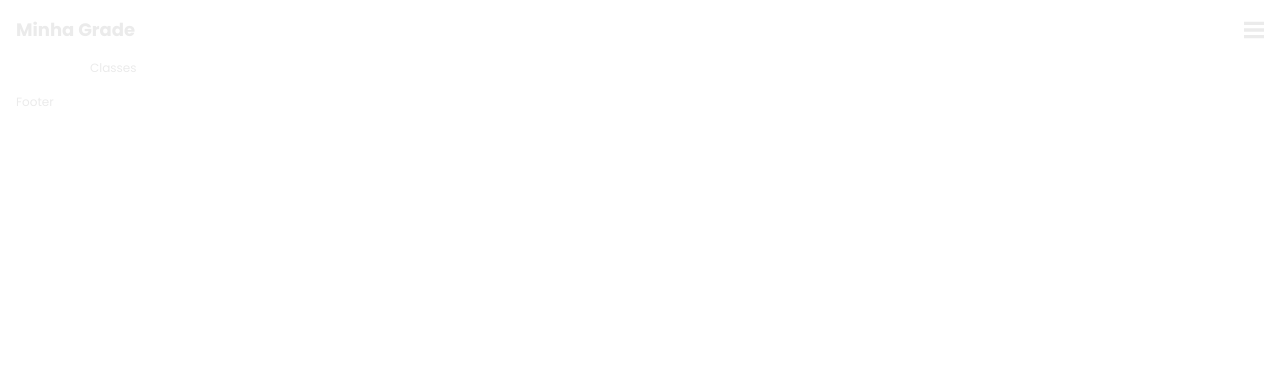
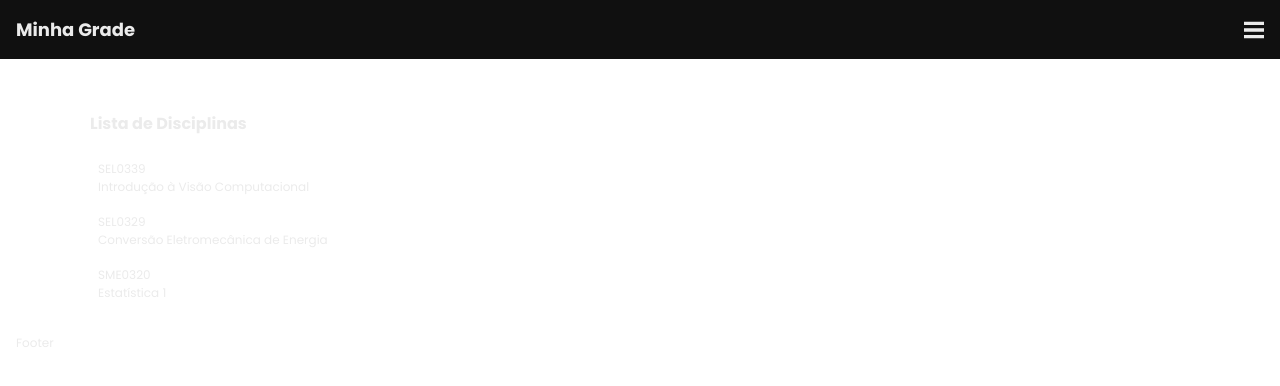
Before and after one commit to felipepimentab/minha-grade, a Nuxt app: page /classes in a window 1280 px wide. Shown: the top 386 px of the page. Built offline with nearby package versions, Linux system fonts and the light colour scheme.

Commit message:
feat(app): new components

```diff
--- a/components/BaseSvg.vue
+++ b/components/BaseSvg.vue
@@ -22,6 +22,7 @@
 const Menu = () => import('@/components/svg/Menu.vue');
 const Options = () => import('@/components/svg/Options.vue');
 const Share = () => import('@/components/svg/Share.vue');
+const Adicionar = () => import('@/components/svg/Adicionar.vue');
 
 export default {
   name: 'SvgBase',
@@ -30,6 +31,7 @@ export default {
     Menu,
     Options,
     Share,
+    Adicionar,
   },
   props: {
     icon: {
@@ -72,6 +74,8 @@ export default {
           return this.defaultData('24', '24');
         case 'Share':
           return this.defaultData('24', '24');
+        case 'Adicionar':
+          return this.defaultData('24', '24');
         default:
           return this.defaultData('200');
       }
--- a/components/Details.vue
+++ b/components/Details.vue
@@ -86,8 +86,14 @@
 </template>
 
 <script>
+import {mapState} from 'vuex'
 export default {
   computed: {
+    ...mapState([
+      'classes/placeholderData',
+      'classes/selectedClass'
+    ]),
+
     listOfClasses() {
       // return this.$store.state.classes.classList;
       return this.$store.state.classes.placeholderData;
--- a/components/Header.vue
+++ b/components/Header.vue
@@ -1,24 +1,69 @@
 <template>
-  <header class="header">
-    <NuxtLink to="/" class="title">Minha Grade</NuxtLink>
-    <div class="sandwich-menu" @click="toggleMenu()">
-      <div class="sandwich-menu__icon">
+  <nav class="header">
+    <NuxtLink to="/" class="header__title">
+      Minha Grade
+    </NuxtLink>
+    <button
+      class="header__button"
+      @click="toggleMenu()"
+    >
       <BaseSvg
+        class="header__button__icon"
         name="Menu"
         width="20px"
         height="20px"
       />
-      </div>
-      <div class="side-menu" :class="{'side-menu--active' : menuIsOpen}">
-        <div class="side-menu__links">
-          <NuxtLink to="/about" class="side-menu__item">Sobre</NuxtLink>
-          <NuxtLink to="/classes" class="side-menu__item">Disciplinas</NuxtLink>
-          <NuxtLink to="/login" class="side-menu__item">Login</NuxtLink>
-        </div>
-      <p>Opções</p>
-      </div>
-    </div>
-  </header>
+    </button>
+    <ul
+      class="header__menu"
+      :class="{'header__menu--active': menuIsOpen}"
+    >
+      <li class="header__menu__item">
+        <NuxtLink
+          to="/classes"
+          class="header__menu__item__link"
+          @click="toggleMenu()"
+        >
+          Disciplinas
+        </NuxtLink>
+      </li>
+      <li class="header__menu__item">
+        <NuxtLink
+          to="/classes/add"
+          class="header__menu__item__link"
+          @click="toggleMenu()"
+        >
+          Adicionar
+        </NuxtLink>
+      </li>
+      <li class="header__menu__item">
+        <NuxtLink
+          to="/about"
+          class="header__menu__item__link"
+          @click="toggleMenu()"
+        >
+          Sobre
+        </NuxtLink>
+      </li>
+      <li class="header__menu__item">
+        <NuxtLink
+          to="/login"
+          class="header__menu__item__link"
+          @click="toggleMenu()"
+        >
+          Login
+        </NuxtLink>
+      </li>
+      <li class="header__menu__item">
+        <button
+          class="header__menu__item__link"
+          @click="toggleDarkMode()"
+        >
+          Modo noturno
+        </button>
+      </li>
+    </ul>
+  </nav>
 </template>
 
 <script>
@@ -31,12 +76,6 @@ export default {
     }
   },
 
-  created() {
-    console.log('----------------------')
-    console.log('color mode value:', this.$colorMode.value);
-    console.log('----------------------')
-  },
-
   methods: {
     toggleMenu() {
       this.menuIsOpen = !this.menuIsOpen;
@@ -46,63 +85,46 @@ export default {
 </script>
 
 <style lang="scss" scoped>
-.dark-mode {
-  .side-menu {
-    background: rgba($color: $background-dark, $alpha: 0.7);
-  }
-}
-
 .header {
   width: 100%;
+  z-index: 9999;
+  position: sticky;
+  top: 0;
+  padding: 1rem;
+  margin-bottom: 0.2rem;
   display: flex;
   align-items: center;
-  position: sticky;
-  top: 0;
   justify-content: space-between;
-  padding: 1rem;
-  background-color: rgba($color: #fff, $alpha: 0);
+  background-color: $background-dark;
 
-  .title {
+  &__title {
     font-size: $text-lg;
     font-weight: bold;
     color: $text-main-dark;
     text-decoration: none;
   }
 
-  .sandwich-menu {
-    &__icon{
+  &__button{
+    &__icon {
       fill: $text-main-dark;
     }
-
-    .side-menu {
-      position: fixed;
-      backdrop-filter: blur(0.1rem);
-      top: 3.5rem;
-      right: -100vw;
-      width: 100vw;
-      height: calc(100vh - 1.5rem);
-      padding: 1rem;
-      transition: all 0.5s ease-in-out;
-
-      &--active {
-        right: 1rem;
   }
 
-      &__item {
-        font-size: 1rem;
-        padding: 0.5rem;
-      }
-
-      &__links {
+  &__menu {
+    top: 3.5rem;
+    right: 100vw;
+    width: 100%;
+    height: calc(100vh - 3.5rem);
+    position: absolute;
+    background-color: $background-dark;
+    padding: 1rem;
     display: flex;
     flex-direction: column;
     align-items: flex-end;
 
-
+    &--active {
+      right: 0;
     }
-    }
-
-
   }
 
   .nuxt-link-exact-active {
--- /dev/null
+++ b/components/ListItem.vue
@@ -0,0 +1,44 @@
+<template>
+  <div class="list-item">
+    <div class="list-item__info">
+      <p>{{ classInfo.codigo }}</p>
+      <p>{{ classInfo.nome }}</p>
+    </div>
+    <BaseSvg
+        name="Menu"
+        class="list-item__icon"
+      />
+  </div>
+</template>
+
+<script>
+export default {
+  name: 'ListItem',
+
+  props: {
+    classInfo: {
+      type: Object,
+      required: true,
+    }
+  }
+}
+</script>
+
+<style lang="scss" scoped>
+.list-item {
+  margin-top: 0.5rem;
+  padding-bottom: 0.5rem;
+  border-bottom: $border-1 solid rgba($color: $white, $alpha: 0.2);
+  display: flex;
+  align-items: flex-start;
+  justify-content: space-between;
+
+  &:last-child {
+    border-bottom: 0;
+  }
+
+  &__icon {
+    fill: $white;
+  }
+}
+</style>
--- /dev/null
+++ b/components/svg/Adicionar.vue
@@ -0,0 +1,3 @@
+<template>
+  <path d="M12 2c5.514 0 10 4.486 10 10s-4.486 10-10 10-10-4.486-10-10 4.486-10 10-10zm0-2c-6.627 0-12 5.373-12 12s5.373 12 12 12 12-5.373 12-12-5.373-12-12-12zm6 13h-5v5h-2v-5h-5v-2h5v-5h2v5h5v2z"/>
+</template>
--- a/layouts/default.vue
+++ b/layouts/default.vue
@@ -18,16 +18,12 @@ body, html {
 .app {
   width: 100vw;
   min-height: 100vh;
-  position: relative;
-  overflow-x: hidden;
+  position: absolute;
   top: 0;
   left: 0;
   font-size: 12px;
   font-family: Poppins, Arial, Helvetica, sans-serif;
   color: $text-main-dark;
-  display: flex;
-  flex-direction: column;
-  align-items: flex-start;
 }
 
 .dark-mode .app {
--- a/nuxt.config.js
+++ b/nuxt.config.js
@@ -58,7 +58,7 @@ export default {
     // style
     '@nuxtjs/style-resources',
     // Nuxt Firebase https://firebase.nuxtjs.org/
-    [
+/*  [
       '@nuxtjs/firebase',
       {
         config: {
@@ -91,7 +91,7 @@ export default {
           analytics: true,
         }
       }
-    ]
+    ] */
   ],
 
   // Axios module configuration: https://go.nuxtjs.dev/config-axios
--- a/package.json
+++ b/package.json
@@ -49,7 +49,7 @@
     "jest": "^27.0.5",
     "lint-staged": "^10.5.4",
     "node-sass": "^4.14.1",
-    "prettier": "^2.3.2",
+    "prettier": "2.5.1",
     "sass": "^1.45.1",
     "sass-loader": "^10.2.0",
     "stylelint": "^13.13.1",
--- a/pages/classes/add.vue
+++ b/pages/classes/add.vue
@@ -1,9 +1,65 @@
 <template>
-  <div class="container">
-    <h1>Add</h1>
+  <div class="add-class container">
+    <h1 class="add-class__title">Adicionar nova disciplina à grade</h1>
+    <form class="add-class__form">
+      <label class="add-class__form__label" for="name">Nome:</label>
+      <input id="name" class="add-class__form__input" type="text" name="name">
+
+      <label class="add-class__form__label" for="code">Código:</label>
+      <input id="code" class="add-class__form__input" type="text" name="code">
+
+      <label class="add-class__form__label" for="professor">Professor(a):</label>
+      <input id="professor" class="add-class__form__input" type="text" name="professor">
+
+      <label class="add-class__form__label" for="code">Portal:</label>
+      <input id="code" class="add-class__form__input" type="text" name="code">
+
+      <label class="add-class__form__label" for="code">Link do portal:</label>
+      <input id="code" class="add-class__form__input" type="text" name="code">
+
+      <label class="add-class__form__label" for="code">Aula on-line:</label>
+      <input id="code" class="add-class__form__input" type="text" name="code">
+
+      <label class="add-class__form__label" for="code">Link da aula on-line:</label>
+      <input id="code" class="add-class__form__input" type="text" name="code">
+
+      <label class="add-class__form__label" for="code">Eletiva?</label>
+      <input id="code" class="add-class__form__input" type="text" name="code">
+
+      <label class="add-class__form__label" for="code">Laboratório?</label>
+      <input id="code" class="add-class__form__input" type="text" name="code">
+    </form>
   </div>
 </template>
 
 <script>
 export default {}
 </script>
+
+<style lang="scss" scoped>
+.add-class {
+  &__title {
+    font-size: $text-3xl;
+  }
+
+  &__form {
+    padding: 0.5rem;
+    border-radius: $radius-lg;
+    background-color: rgba($color: #fff, $alpha: 0.1);;
+    display: flex;
+    flex-direction: column;
+
+    &__label {
+      margin-bottom: 0.3rem;
+    }
+
+    &__input {
+      margin-bottom: 1rem;
+      border-radius: $radius-lg;
+      background-color: rgba($color: #fff, $alpha: 0.7);
+      padding: 0.5rem;
+      color: #000;
+    }
+  }
+}
+</style>
--- a/pages/classes/index.vue
+++ b/pages/classes/index.vue
@@ -1,9 +1,79 @@
 <template>
   <div class="container">
-    <h1>Classes</h1>
+    <input
+      id="procurar"
+      class="search"
+      type="search"
+      name="procurar"
+      placeholder="Buscar"
+    >
+    <div class="list-header">
+      <h1 class="list-header__title">Lista de Disciplinas</h1>
+      <BaseSvg
+        name="Adicionar"
+        class="list-header__icon"
+        height="20px"
+        width="20px"
+      />
+    </div>
+    <div class="list">
+      <ListItem
+        v-for="singleClass in listOfClasses"
+        :key="singleClass"
+        :class-info="singleClass"
+      />
+    </div>
   </div>
 </template>
 
 <script>
-export default {}
+import ListItem from '~/components/ListItem.vue';
+
+export default {
+  components: { ListItem },
+
+    computed: {
+    listOfClasses() {
+      // return this.$store.state.classes.classList;
+      return this.$store.state.classes.placeholderData;
+    }
+  },
+}
 </script>
+
+<style lang="scss" scoped>
+.search {
+  width: 100%;
+  padding: 0.5rem;
+  color: $text-main-light;
+  border-radius: $radius-lg;
+  background-color: rgba($color: #fff, $alpha: 0.3);
+
+  &::placeholder {
+    color: #fff;
+  }
+}
+
+.list-header {
+  width: 100%;
+  display: flex;
+  align-items: center;
+  justify-content: space-between;
+  margin: 1rem 0 0.5rem;
+
+  &__title {
+    font-size: $text-base;
+    font-weight: $font-bold;
+  }
+
+  &__icon {
+    fill: $white;
+  }
+}
+
+.list {
+  border-radius: $radius-lg;
+  background-color: rgba($color: #fff, $alpha: 0.1);
+  padding: 0.5rem;
+}
+</style>
```
Also changed, not shown: store/index.js (added), 2 other files (tests, documents, lock files or other folders). Lines whose indentation alone changed are shown as unchanged.
